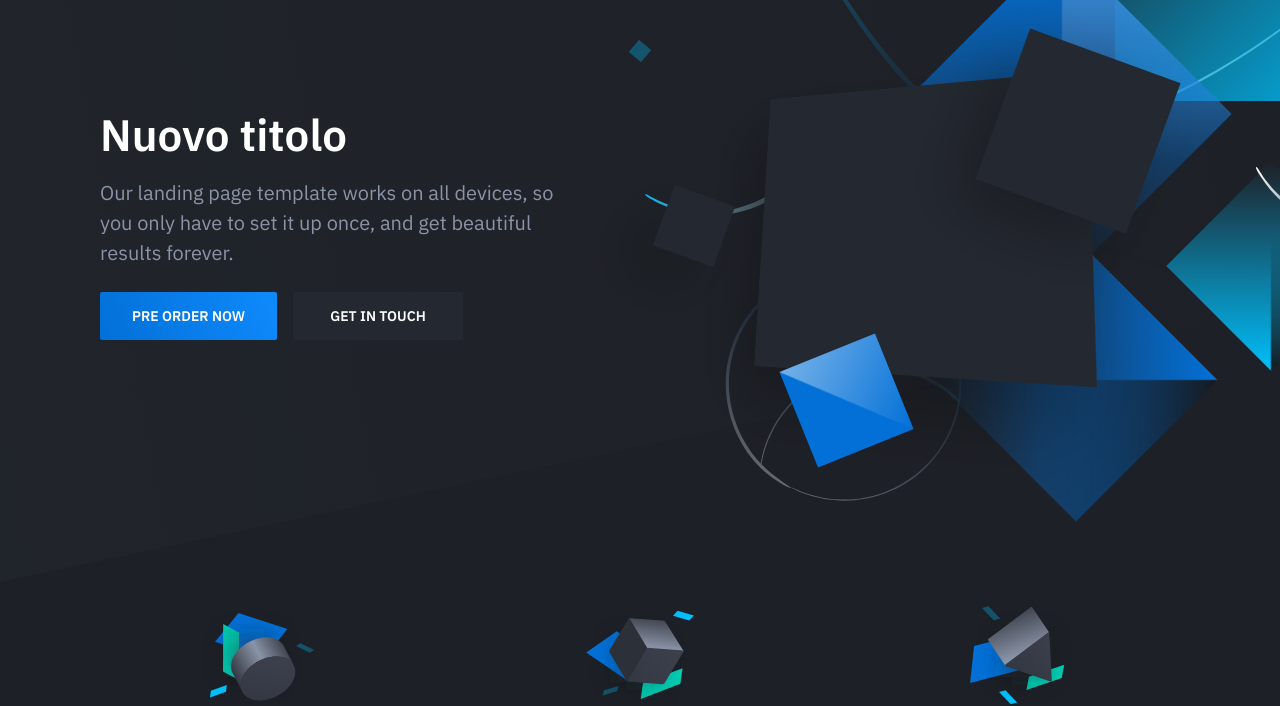
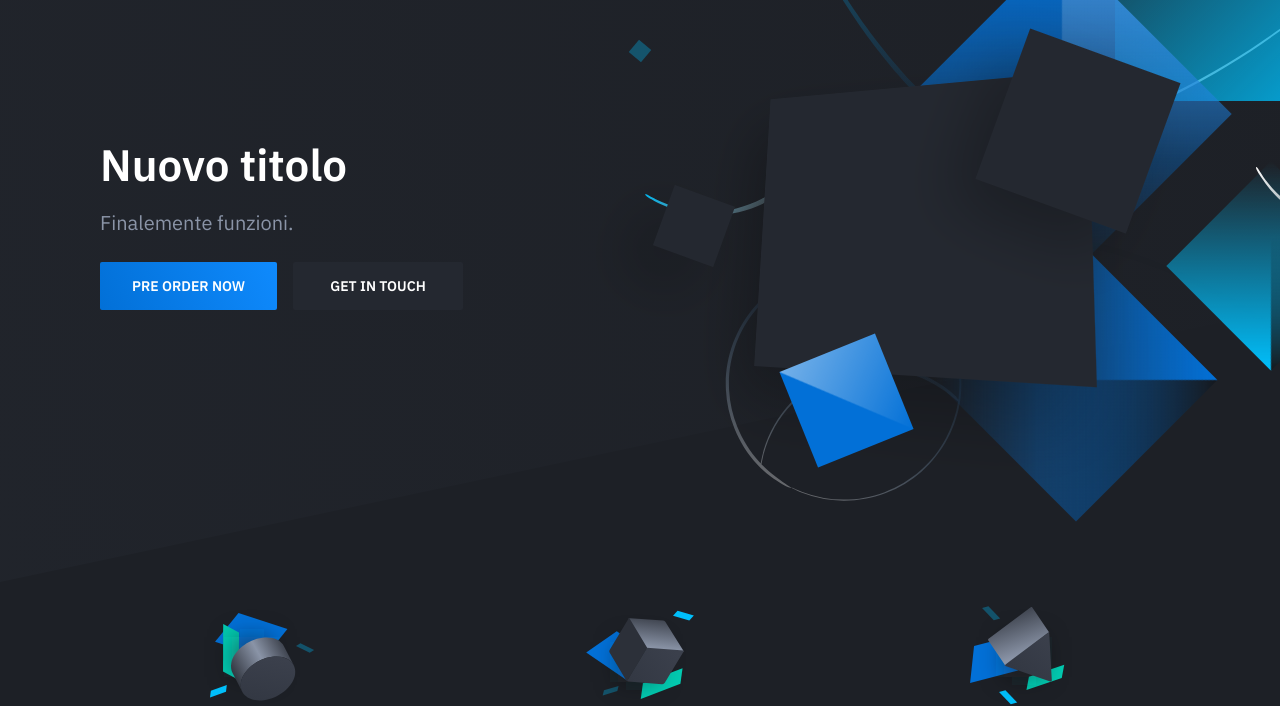
Before and after one commit to gabriargg/prova2, a plain HTML site: page index.html in a window 1280 px wide. Shown: the part 118-824 px from the top of the page. Drawn offline with nearby package versions, Linux system fonts and the light colour scheme.

Commit message:
cambio sottotitolo

```diff
--- a/index.html
+++ b/index.html
@@ -36,8 +36,7 @@
                     <div class="hero-inner">
                         <div class="hero-copy">
                             <h1 class="hero-title mt-0">Nuovo titolo</h1>
-                            <p class="hero-paragraph">Our landing page template works on all devices, so you only have
-                                to set it up once, and get beautiful results forever.</p>
+                            <p class="hero-paragraph">Finalemente funzioni.</p>
                             <div class="hero-cta"><a class="button button-primary" href="preorder.html">Pre order
                                     now</a><a class="button" href="#">Get in touch</a></div>
                         </div>
```
